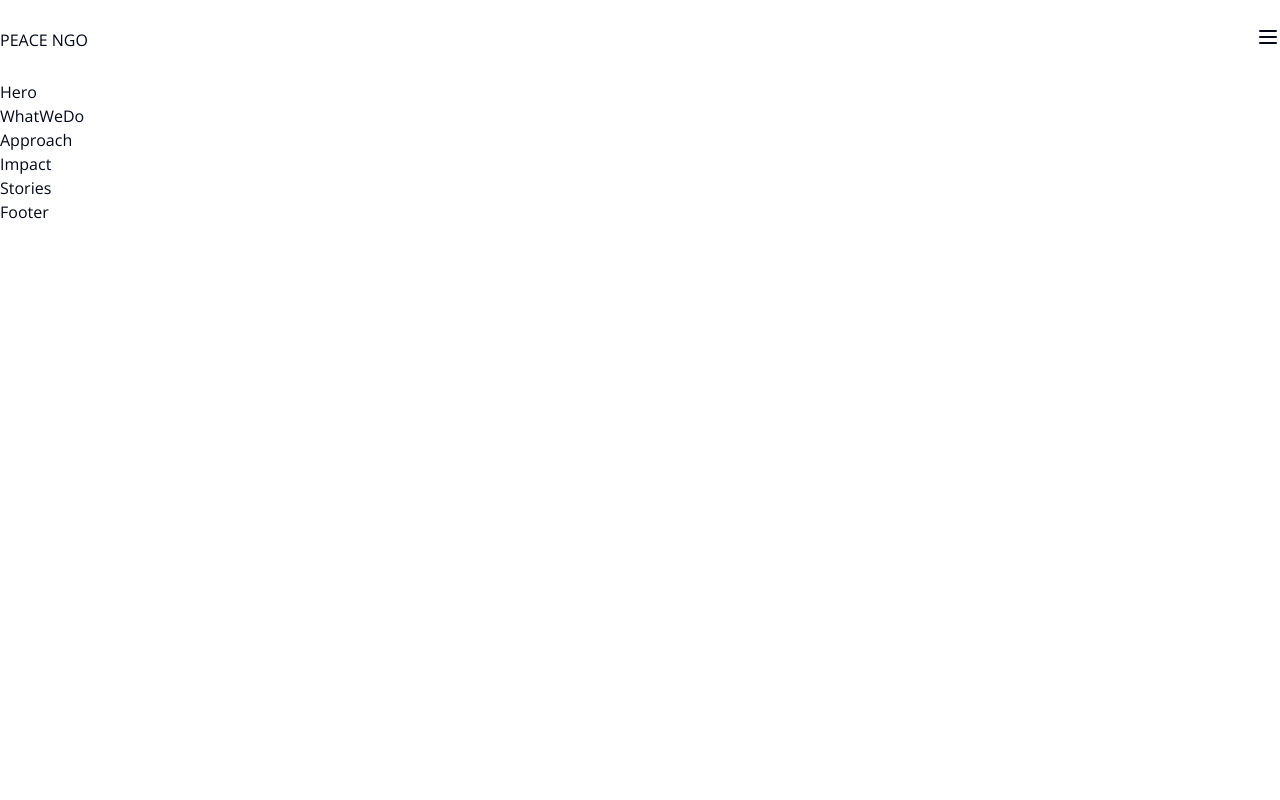
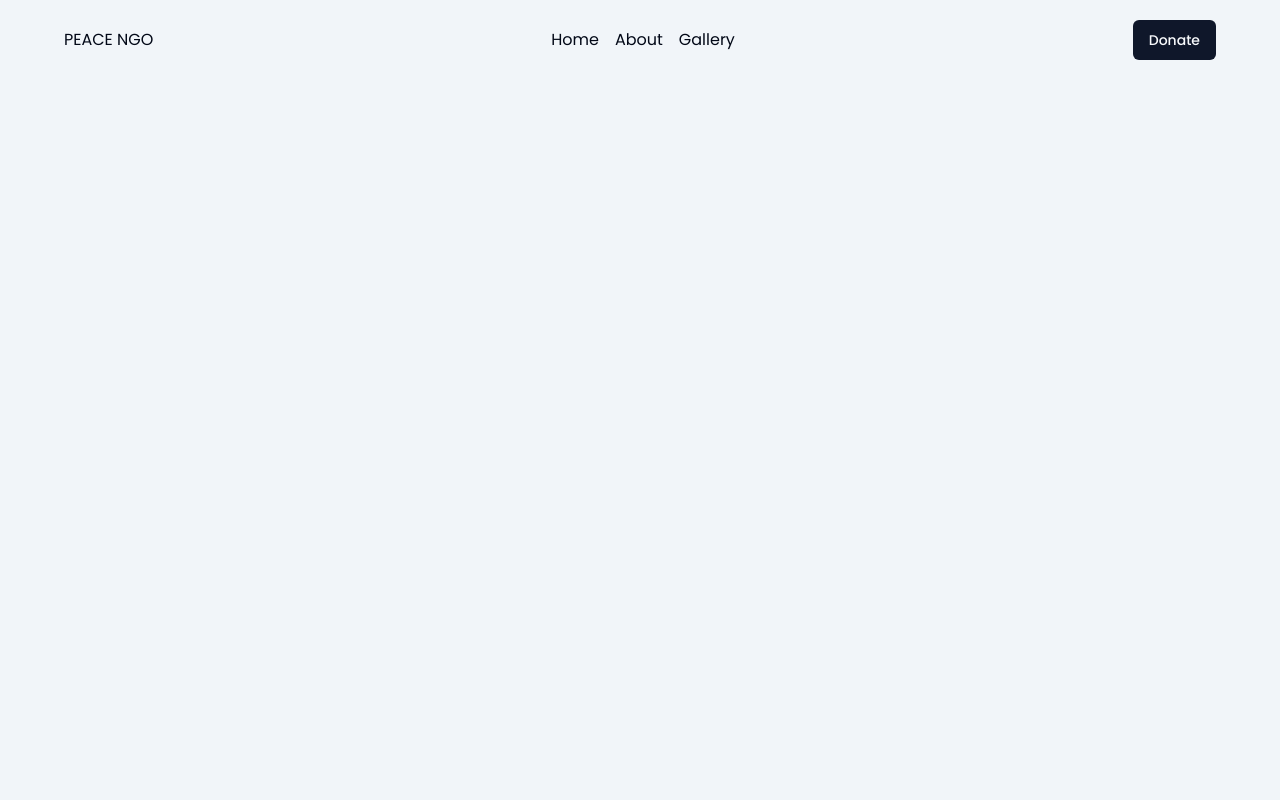
Before and after one commit to kunalkeshan/Peace-NGO, a Next.js app: page / in a window 1280 px wide. Shown: the top 800 px of the page. Built offline with nearby package versions, Linux system fonts and the light colour scheme.

Commit message:
chore: navbar (wip)
Co-authored-by: surendar pd <surendarpd007@gmail.com>

```diff
--- a/app/(main)/page.tsx
+++ b/app/(main)/page.tsx
@@ -6,7 +6,7 @@
 
 export default function Home() {
 	return (
-		<main>
+		<main className='bg-app-bg'>
 			<Hero />
 			<WhatWeDo />
 			<Approach />
--- a/components/home/Hero.tsx
+++ b/components/home/Hero.tsx
@@ -1,7 +1,7 @@
 import React from 'react';
 
 const Hero = () => {
-	return <section>Hero</section>;
+	return <section className='min-h-screen'>Hero</section>;
 };
 
 export default Hero;
--- a/components/home/WhatWeDo.tsx
+++ b/components/home/WhatWeDo.tsx
@@ -1,7 +1,7 @@
 import React from 'react';
 
 const WhatWeDo = () => {
-	return <section>WhatWeDo</section>;
+	return <section className='min-h-screen'>WhatWeDo</section>;
 };
 
 export default WhatWeDo;
--- /dev/null
+++ b/components/ui/button.tsx
@@ -0,0 +1,56 @@
+import * as React from "react"
+import { Slot } from "@radix-ui/react-slot"
+import { cva, type VariantProps } from "class-variance-authority"
+
+import { cn } from "@/lib/utils"
+
+const buttonVariants = cva(
+  "inline-flex items-center justify-center rounded-md text-sm font-medium ring-offset-background transition-colors focus-visible:outline-none focus-visible:ring-2 focus-visible:ring-ring focus-visible:ring-offset-2 disabled:pointer-events-none disabled:opacity-50",
+  {
+    variants: {
+      variant: {
+        default: "bg-primary text-primary-foreground hover:bg-primary/90",
+        destructive:
+          "bg-destructive text-destructive-foreground hover:bg-destructive/90",
+        outline:
+          "border border-input bg-background hover:bg-accent hover:text-accent-foreground",
+        secondary:
+          "bg-secondary text-secondary-foreground hover:bg-secondary/80",
+        ghost: "hover:bg-accent hover:text-accent-foreground",
+        link: "text-primary underline-offset-4 hover:underline",
+      },
+      size: {
+        default: "h-10 px-4 py-2",
+        sm: "h-9 rounded-md px-3",
+        lg: "h-11 rounded-md px-8",
+        icon: "h-10 w-10",
+      },
+    },
+    defaultVariants: {
+      variant: "default",
+      size: "default",
+    },
+  }
+)
+
+export interface ButtonProps
+  extends React.ButtonHTMLAttributes<HTMLButtonElement>,
+    VariantProps<typeof buttonVariants> {
+  asChild?: boolean
+}
+
+const Button = React.forwardRef<HTMLButtonElement, ButtonProps>(
+  ({ className, variant, size, asChild = false, ...props }, ref) => {
+    const Comp = asChild ? Slot : "button"
+    return (
+      <Comp
+        className={cn(buttonVariants({ variant, size, className }))}
+        ref={ref}
+        {...props}
+      />
+    )
+  }
+)
+Button.displayName = "Button"
+
+export { Button, buttonVariants }
--- a/layouts/Navbar.tsx
+++ b/layouts/Navbar.tsx
@@ -1,27 +1,42 @@
-import React from 'react';
+'use client';
+
+import React, { useState, useEffect } from 'react';
 import Link from 'next/link';
 import SheetComponent from './Sheet';
 import { NAVBAR_NAVIGATION } from '@/data/navigation';
+import { Button } from '@/components/ui/button';
 
 const Navbar = () => {
+	const [header, setHeader] = useState('bg-app-bg');
+	const listenScrollEvent = () => {
+		window.scrollY > 10 ? setHeader('bg-white') : setHeader('bg-app-bg');
+	};
+	useEffect(() => {
+		window.addEventListener('scroll', listenScrollEvent);
+	});
 	return (
-		<nav className='w-full h-[5rem] flex justify-between items-center'>
+		<nav
+			className={`${header} fixed top-0 w-full transition-all duration-300 font-heading`}
+		>
+			<div className='w-full h-[5rem] flex justify-between items-center p-4 md:px-16 lg:max-w-7xl lg:mx-auto'>
 				<div>
 					<h1>PEACE NGO</h1>
 				</div>
-			<div className='hidden'>
+				<ul className='hidden lg:flex lg:gap-4'>
 					{NAVBAR_NAVIGATION.map((item) => (
-					<Link
-						key={`nav-${item.url}`}
-						target={item.target}
-						href={item.url}
-					>
+						<li key={`nav-${item.url}`}>
+							<Link target={item.target} href={item.url}>
 								{item.name}
 							</Link>
+						</li>
 					))}
+				</ul>
+				<div>
+					<Button className='hidden lg:block'>Donate</Button>
 				</div>
-			<div>
+				<div className='lg:hidden'>
 					<SheetComponent />
+				</div>
 			</div>
 		</nav>
 	);
--- a/layouts/Sheet.tsx
+++ b/layouts/Sheet.tsx
@@ -1,4 +1,7 @@
-import React from 'react';
+'use client';
+
+import React, { useState } from 'react';
+import Link from 'next/link';
 import {
 	Sheet,
 	SheetContent,
@@ -9,14 +12,24 @@
 	SheetTrigger,
 } from '@/components/ui/sheet';
 import { Menu } from 'lucide-react';
+import { NAVBAR_NAVIGATION } from '@/data/navigation';
 
 const SheetComponent = () => {
+	const [open, setOpen] = useState(false);
+
+	const handleCloseSheet = () => {
+		setOpen(false);
+	};
+
 	return (
-		<Sheet>
+		<Sheet open={open} onOpenChange={setOpen}>
 			<SheetTrigger>
 				<Menu />
 			</SheetTrigger>
-			<SheetContent>
+			<SheetContent
+				side={'top'}
+				className='h-full flex flex-col justify-between'
+			>
 				<SheetHeader>
 					<SheetTitle>Are you sure absolutely sure?</SheetTitle>
 					<SheetDescription>
@@ -25,6 +38,15 @@
 						servers.
 					</SheetDescription>
 				</SheetHeader>
+				<ul className=''>
+					{NAVBAR_NAVIGATION.map((item) => (
+						<li key={`nav-sheet-${item.url}`}>
+							<Link target={item.target} href={item.url}>
+								{item.name}
+							</Link>
+						</li>
+					))}
+				</ul>
 				<SheetFooter>address</SheetFooter>
 			</SheetContent>
 		</Sheet>
--- a/package.json
+++ b/package.json
@@ -10,6 +10,7 @@
   },
   "dependencies": {
     "@radix-ui/react-dialog": "^1.0.5",
+    "@radix-ui/react-slot": "^1.0.2",
     "@sanity/client": "^6.4.12",
     "@sanity/image-url": "1",
     "@sanity/vision": "3",
--- a/tailwind.config.js
+++ b/tailwind.config.js
@@ -23,8 +23,8 @@
           'conic-gradient(from 180deg at 50% 50%, var(--tw-gradient-stops))',
       },
       fontFamily: {
-        heading: 'var(--font-heading)',
-        body: 'var(--font-body)',
+        heading: ['var(--font-heading)'],
+        body: ['var(--font-body)'],
       },
       colors: {
         border: "hsl(var(--border))",
@@ -36,7 +36,7 @@
           primary: '#3b82f6',
           secondary: '#0ea539',
           text: '#121212',
-          bg: '#f8fafc'
+          bg: '#f1f5f9'
         },
         primary: {
           DEFAULT: "hsl(var(--primary))",
```
Also changed, not shown: 1 other file (tests, documents, lock files or other folders). Lines whose indentation alone changed are shown as unchanged.
